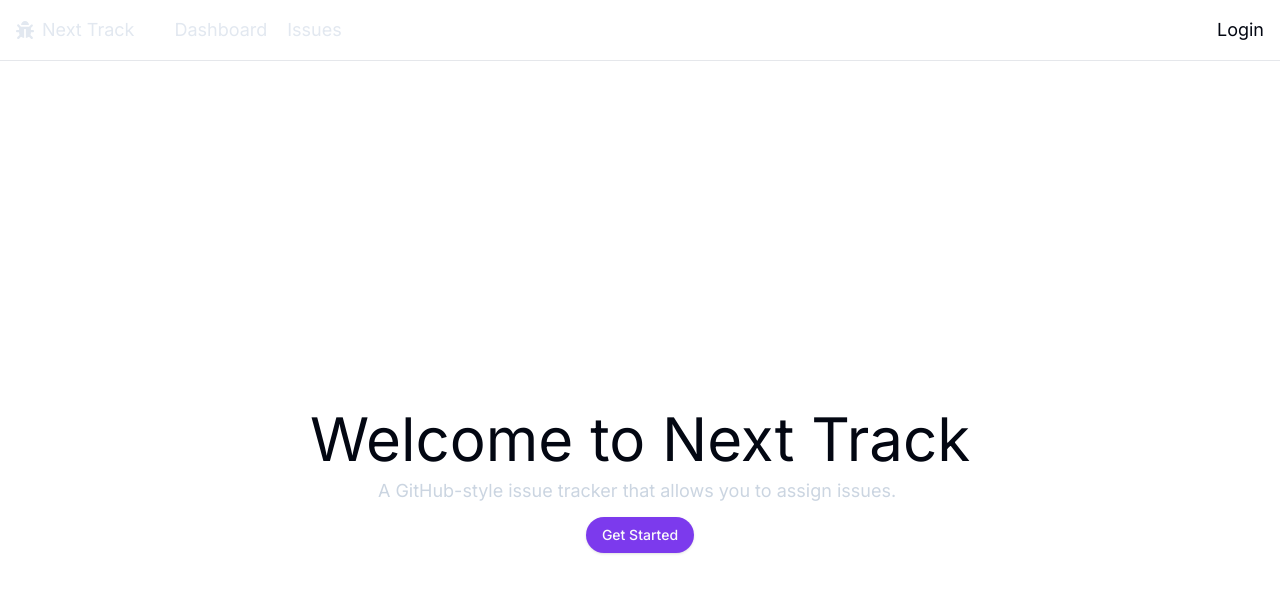
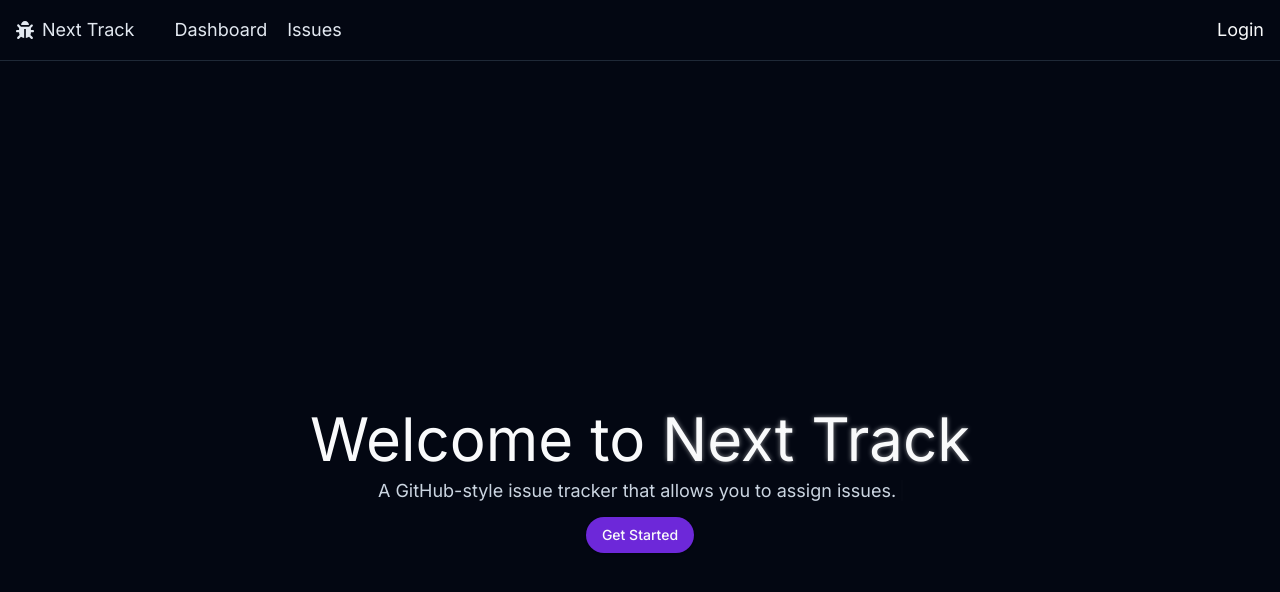
Before and after one commit to tonishantyadav/next-track, a Next.js app: page / in a window 1280 px wide. Shown: the top 592 px of the page. Built offline with nearby package versions, Linux system fonts and the light colour scheme; no server answers.

Commit message:
Refactor component files imports

```diff
--- a/app/components/NavBar.tsx
+++ b/app/components/NavBar.tsx
@@ -1,26 +1,23 @@
 'use client'
 
-import { DropdownMenu } from '@radix-ui/react-dropdown-menu'
 import classNames from 'classnames'
 import { useSession } from 'next-auth/react'
 import Link from 'next/link'
 import { usePathname } from 'next/navigation'
 import { FaBug } from 'react-icons/fa'
+import { Button, Skeleton } from './ui'
+import { Avatar, AvatarFallback, AvatarImage } from './ui/avatar'
 import {
-  Avatar,
-  AvatarFallback,
-  AvatarImage,
-  Button,
+  DropdownMenu,
   DropdownMenuContent,
   DropdownMenuItem,
   DropdownMenuTrigger,
-  Skeleton,
-} from './ui'
+} from './ui/dropdown-menu'
 
 const NavBar = () => {
   return (
     <div className="border-b">
-      <nav className="container flex justify-between p-4 text-md md:text-lg lg:text-lg">
+      <nav className="text-md container flex justify-between p-4 md:text-lg lg:text-lg">
         <div className="flex gap-10">
           <NavLinks />
         </div>
--- a/app/components/ThemeToogleDropdown.tsx
+++ /dev/null
@@ -1,39 +0,0 @@
-'use client'
-
-import { MoonIcon, SunIcon } from '@radix-ui/react-icons'
-import { useTheme } from 'next-themes'
-
-import {
-  Button,
-  DropdownMenu,
-  DropdownMenuContent,
-  DropdownMenuItem,
-  DropdownMenuTrigger,
-} from '@/app/components/ui'
-
-export function ThemeToogleDropdown() {
-  const { setTheme } = useTheme()
-
-  return (
-    <DropdownMenu>
-      <DropdownMenuTrigger asChild>
-        <Button variant="outline" size="icon">
-          <SunIcon className="h-[1.2rem] w-[1.2rem] rotate-0 scale-100 transition-all dark:-rotate-90 dark:scale-0" />
-          <MoonIcon className="absolute h-[1.2rem] w-[1.2rem] rotate-90 scale-0 transition-all dark:rotate-0 dark:scale-100" />
-          <span className="sr-only">Toggle theme</span>
-        </Button>
-      </DropdownMenuTrigger>
-      <DropdownMenuContent align="end">
-        <DropdownMenuItem onClick={() => setTheme('light')}>
-          Light
-        </DropdownMenuItem>
-        <DropdownMenuItem onClick={() => setTheme('dark')}>
-          Dark
-        </DropdownMenuItem>
-        <DropdownMenuItem onClick={() => setTheme('system')}>
-          System
-        </DropdownMenuItem>
-      </DropdownMenuContent>
-    </DropdownMenu>
-  )
-}
--- a/app/components/ui/index.ts
+++ b/app/components/ui/index.ts
@@ -1,49 +1,3 @@
-export {
-  Toast,
-  ToastAction,
-  ToastClose,
-  ToastDescription,
-  ToastProvider,
-  ToastTitle,
-  ToastViewport,
-  type ToastActionElement,
-  type ToastProps,
-} from './toast'
-
-export {
-  DropdownMenu,
-  DropdownMenuCheckboxItem,
-  DropdownMenuContent,
-  DropdownMenuGroup,
-  DropdownMenuItem,
-  DropdownMenuLabel,
-  DropdownMenuPortal,
-  DropdownMenuRadioGroup,
-  DropdownMenuRadioItem,
-  DropdownMenuSeparator,
-  DropdownMenuShortcut,
-  DropdownMenuSub,
-  DropdownMenuSubContent,
-  DropdownMenuSubTrigger,
-  DropdownMenuTrigger,
-} from './dropdown-menu'
-
-export {
-  AlertDialog,
-  AlertDialogPortal,
-  AlertDialogOverlay,
-  AlertDialogTrigger,
-  AlertDialogContent,
-  AlertDialogHeader,
-  AlertDialogFooter,
-  AlertDialogTitle,
-  AlertDialogDescription,
-  AlertDialogAction,
-  AlertDialogCancel,
-} from './alert-dialog'
-
-export { Avatar, AvatarImage, AvatarFallback } from './avatar'
-
 export { Badge, badgeVariants } from './badge'
 export { Button, buttonVariants } from './button'
 export { Divider } from './divider'
--- a/app/issues/_components/IssueAction.tsx
+++ b/app/issues/_components/IssueAction.tsx
@@ -10,9 +10,8 @@ import {
   AlertDialogHeader,
   AlertDialogTitle,
   AlertDialogTrigger,
-  Button,
-  Spinner,
-} from '@/app/components/ui'
+} from '@/app/components/ui/alert-dialog'
+import { Button, Spinner } from '@/app/components/ui'
 import { Pencil2Icon, PlusIcon, TrashIcon } from '@radix-ui/react-icons'
 import axios from 'axios'
 import Link from 'next/link'
--- a/app/issues/loading.tsx
+++ b/app/issues/loading.tsx
@@ -1,5 +1,4 @@
 import {
-  Skeleton,
   Table,
   TableBody,
   TableCaption,
@@ -7,7 +6,8 @@ import {
   TableHead,
   TableHeader,
   TableRow,
-} from '@/app/components/ui'
+} from '@/app/components/ui/table'
+import { Skeleton } from '../components/ui'
 import { IssueAddButton } from './_components/IssueAction'
 
 const LoadingIssuePage = () => {
--- a/app/layout.tsx
+++ b/app/layout.tsx
@@ -1,11 +1,11 @@
 import { cn } from '@/lib/utils'
-import { ThemeProvider } from 'next-themes'
 import { Inter as FontSans } from 'next/font/google'
+import QueryClientProvider from './QueryClientProvider'
 import AuthProvider from './auth/AuthProvider'
 import NavBar from './components/NavBar'
 import { Toaster } from './components/ui'
 import './globals.css'
-import QueryClientProvider from './queryclient-provider'
+import { ThemeProvider } from './ThemeProvider'
 
 const fontSans = FontSans({
   subsets: ['latin'],
@@ -30,7 +30,7 @@ export default function RootLayout({
           <AuthProvider>
             <ThemeProvider
               attribute="class"
-              defaultTheme="system"
+              defaultTheme="dark"
               enableSystem
               disableTransitionOnChange
             >
```
Also changed, not shown: app/QueryClientProvider.tsx (renamed from app/queryclient-provider.tsx), app/ThemeProvider.tsx (renamed from app/components/theme-provider.tsx), app/issues/_components/index.ts (line endings or trailing spaces).
